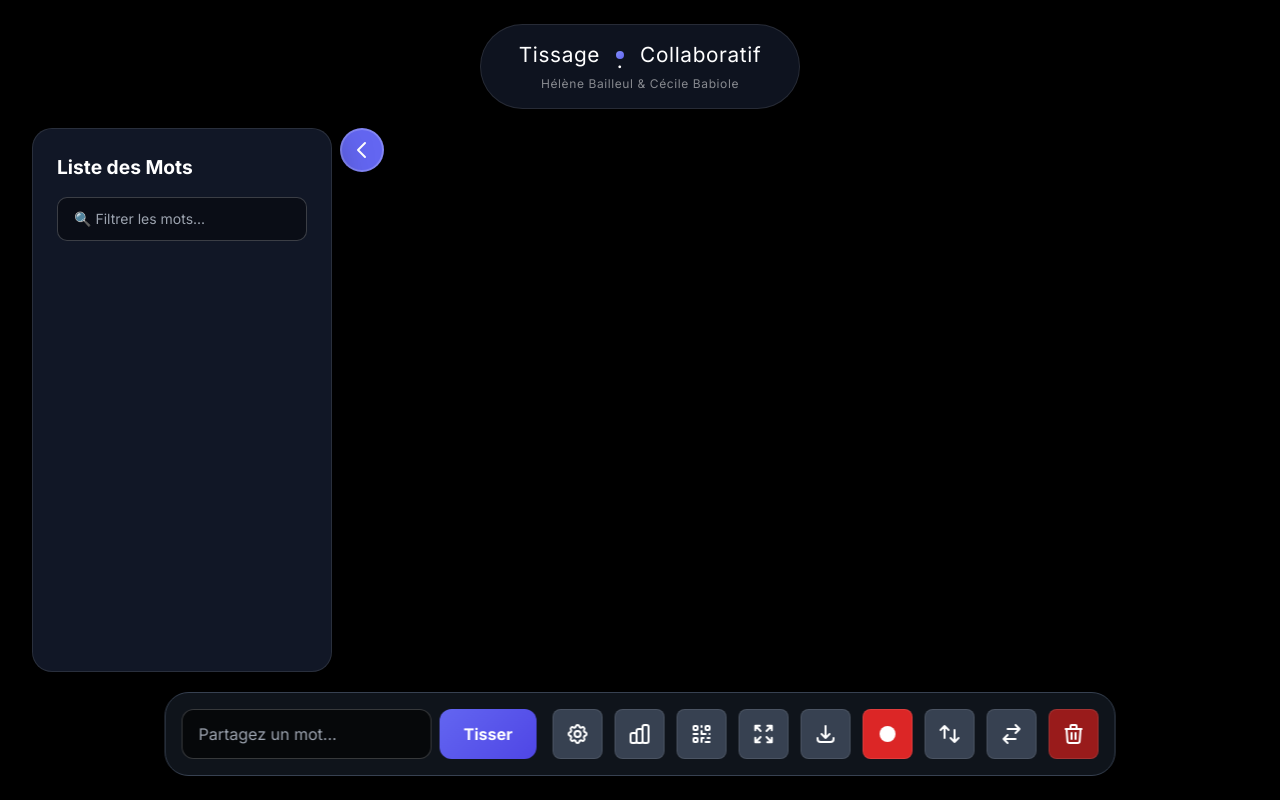
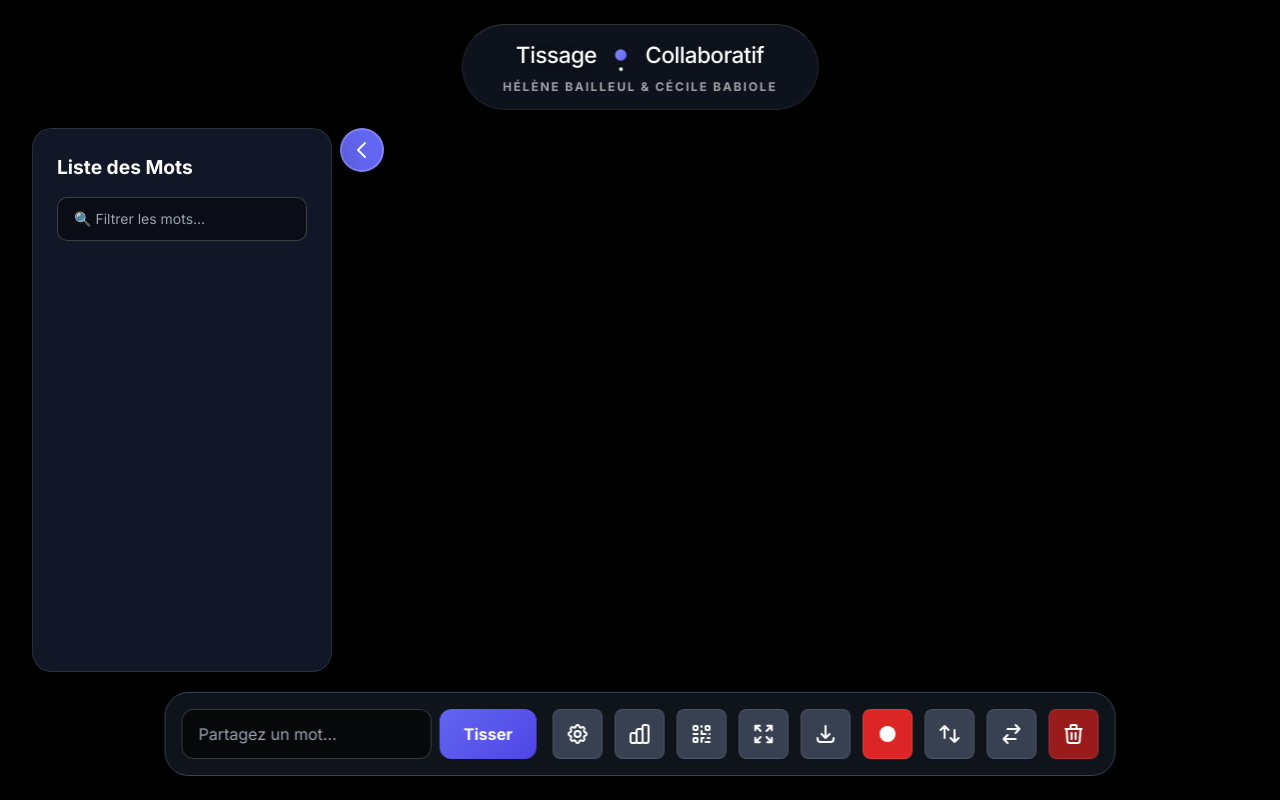
Before and after one commit to KillianGil/conference-dispo-mot, a website: page index.html in a window 1280 px wide. Drawn offline with nearby package versions, Linux system fonts and the light colour scheme; no server answers.

Commit message:
last last final 7

```diff
--- a/style.css
+++ b/style.css
@@ -48,54 +48,74 @@ body {
 /* ==================== 4. HEADER (MINIMALISTE & ÉLÉGANT) ==================== */
 .header-minimal {
     position: absolute;
-    top: 1.5rem; left: 50%; transform: translateX(-50%);
+    top: 1.5rem;
+    left: 50%;
+    /* On garde le centrage horizontal, mais on prépare l'animation */
+    transform: translateX(-50%);
     z-index: 50;
-    min-width: 320px;
+    min-width: 340px; /* Un peu plus large pour l'élégance */
 
-    background: rgba(20, 28, 45, 0.7);
-    border: 1px solid rgba(255, 255, 255, 0.1);
-    border-radius: 50px;
-    box-shadow: 0 4px 20px rgba(0, 0, 0, 0.3);
-    backdrop-filter: blur(12px);
+    /* Couleurs conservées mais transparence ajustée pour la modernité */
+    background: rgba(20, 28, 45, 0.65);
+    /* Bordure plus fine et subtile */
+    border: 1px solid rgba(255, 255, 255, 0.08);
+    border-top: 1px solid rgba(255, 255, 255, 0.15); /* Effet lumière du haut */
+    border-radius: 100px; /* Arrondi complet type "pillule" */
 
-    padding: 0.9rem 2rem;
+    /* Ombre plus douce et diffusée */
+    box-shadow: 0 8px 32px rgba(0, 0, 0, 0.25);
+    backdrop-filter: blur(16px); /* Flou plus intense */
+    -webkit-backdrop-filter: blur(16px);
+
+    padding: 0.8rem 2.5rem;
     text-align: center;
-    transition: all 0.3s ease;
+    transition: all 0.4s cubic-bezier(0.25, 0.8, 0.25, 1);
+
+    /* SÉCURITÉ ANTI-POINT BLANC */
+    list-style: none !important;
+    text-decoration: none !important;
 }
 
+/* Effet au survol : le header s'illumine et flotte légèrement */
 .header-minimal:hover {
     background: rgba(20, 28, 45, 0.85);
-    border-color: rgba(255, 255, 255, 0.2);
+    border-color: rgba(255, 255, 255, 0.25);
+    box-shadow: 0 12px 40px rgba(0, 0, 0, 0.4);
+    transform: translateX(-50%) translateY(-2px);
 }
 
 .title-minimal {
     font-family: 'Inter', sans-serif;
-    font-size: 1.3rem;
-    font-weight: 400;
+    font-size: 1.4rem;
+    font-weight: 500; /* Un peu plus gras pour la lisibilité */
     color: white;
     margin: 0;
     display: flex;
     align-items: center;
     justify-content: center;
-    gap: 1rem;
-    letter-spacing: 0.03em;
+    gap: 1.2rem; /* Plus d'espace autour du cercle */
+    letter-spacing: -0.02em; /* Lettrage moderne serré */
+
+    /* Sécurité anti-point blanc */
+    list-style: none;
 }
 
 .title-word {
     position: relative;
     display: inline-block;
-    font-weight: 400;
+    text-shadow: 0 2px 10px rgba(0,0,0,0.3);
 }
 
+/* Le cercle qui respire (couleurs conservées) */
 .title-separator {
     position: relative;
-    display: inline-block;
-    width: 8px;
-    height: 8px;
+    display: block; /* Changé en block pour éviter les artefacts de ligne */
+    width: 10px; /* Légèrement plus grand */
+    height: 10px;
     background: linear-gradient(135deg, #818cf8 0%, #6366f1 100%);
     border-radius: 50%;
-    box-shadow: 0 0 0 0 rgba(129, 140, 248, 0.7);
-    animation: pulseCircle 2.5s ease-in-out infinite;
+    box-shadow: 0 0 15px rgba(99, 102, 241, 0.5); /* Glow permanent */
+    animation: pulseCircle 3s cubic-bezier(0.4, 0, 0.6, 1) infinite;
 }
 
 @keyframes pulseCircle {
@@ -104,8 +124,8 @@ body {
         transform: scale(1);
     }
     50% {
-        box-shadow: 0 0 0 12px rgba(129, 140, 248, 0);
-        transform: scale(1.3);
+        box-shadow: 0 0 0 10px rgba(129, 140, 248, 0);
+        transform: scale(1.2); /* Pulsation plus douce */
     }
     100% {
         box-shadow: 0 0 0 0 rgba(129, 140, 248, 0);
@@ -115,14 +135,21 @@ body {
 
 .subtitle-minimal {
     font-family: 'Inter', sans-serif;
-    font-size: 0.75rem;
-    font-weight: 400;
-    color: rgba(255, 255, 255, 0.5);
-    margin-top: 0.3rem;
-    letter-spacing: 0.05em;
+    font-size: 0.75rem; /* Plus petit */
+    font-weight: 600;
+    text-transform: uppercase; /* Majuscules pour le style "Premium" */
+    color: rgba(255, 255, 255, 0.6);
+    margin-top: 0.4rem;
+    letter-spacing: 0.15em; /* Espacement large des lettres */
 }
 
-.line-decoration { display: none; }
+/* Cache tout élément décoratif inutile qui pourrait créer un point */
+.line-decoration,
+.header-minimal::before,
+.header-minimal::after {
+    display: none !important;
+    content: none !important;
+}
 
 /* ==================== 5. LISTE DES MOTS ==================== */
 #words-panel {
```
